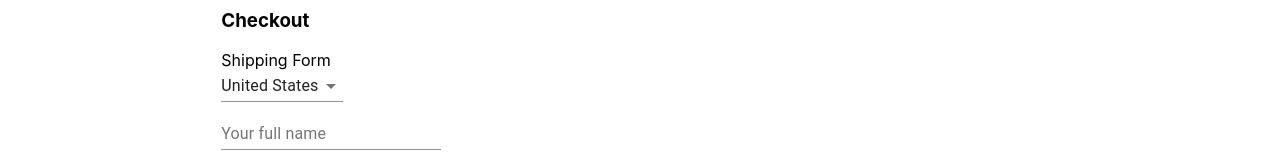
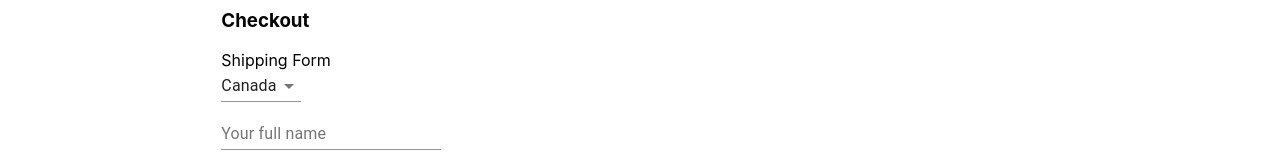
Before and after one commit to bpurbancic/eCommerce_cosc631, a React (Create React App) app: page /Checkout in a window 1280 px wide. Shown: the part 138-298 px from the top of the page. Built offline with nearby package versions, Linux system fonts and the light colour scheme; no server answers.

Commit message:
Minor changes to name display in shipping form

```diff
--- a/src/components/checkout/ShippingForm.js
+++ b/src/components/checkout/ShippingForm.js
@@ -5,7 +5,7 @@ function ShippingForm({checkoutToken, setShippingInfo}) {
     // Does above require {} inside the () surrounding both parameters?
     console.log("**Checkout Token** ", checkoutToken);
 
-    const [country, setCountry] = useState("2");
+    const [country, setCountry] = useState("1");
     const [fullName, setName] = useState("");
     // console.log(" ** fullName ** ", fullName);
 
```
